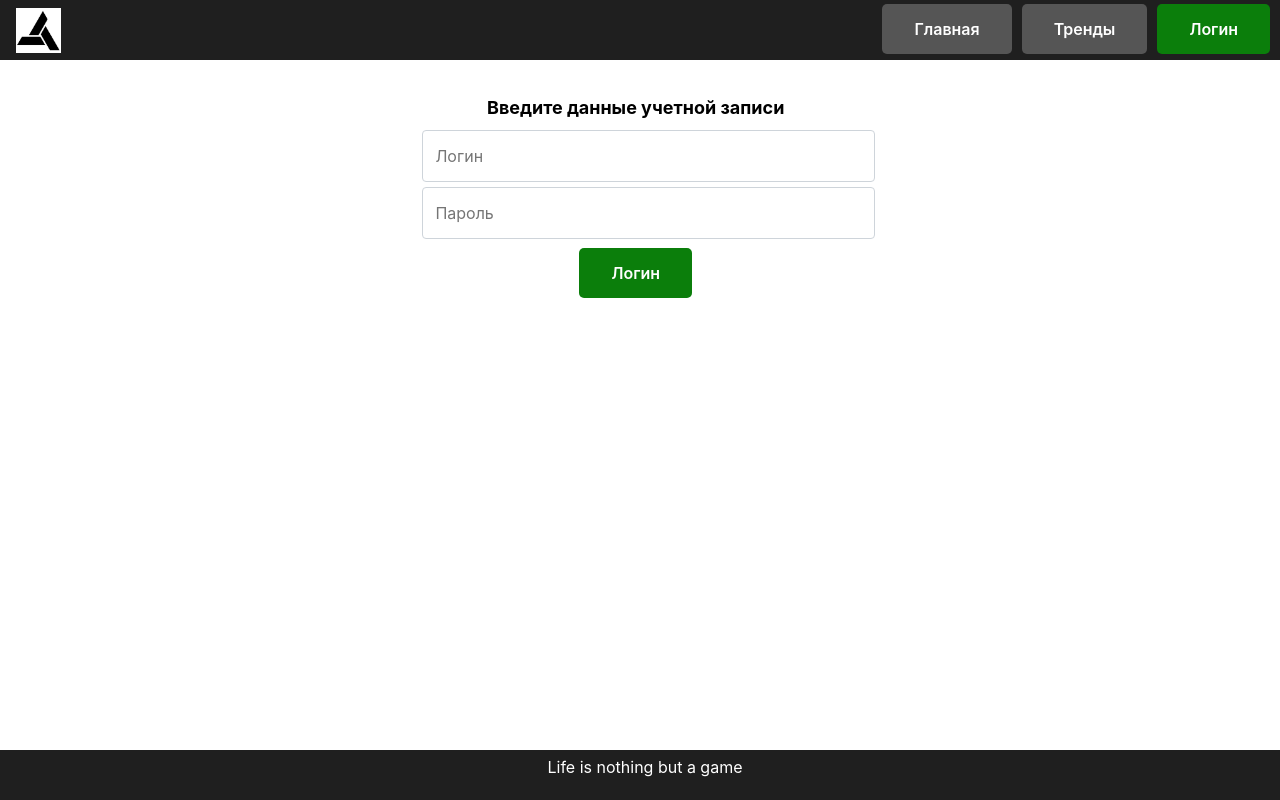
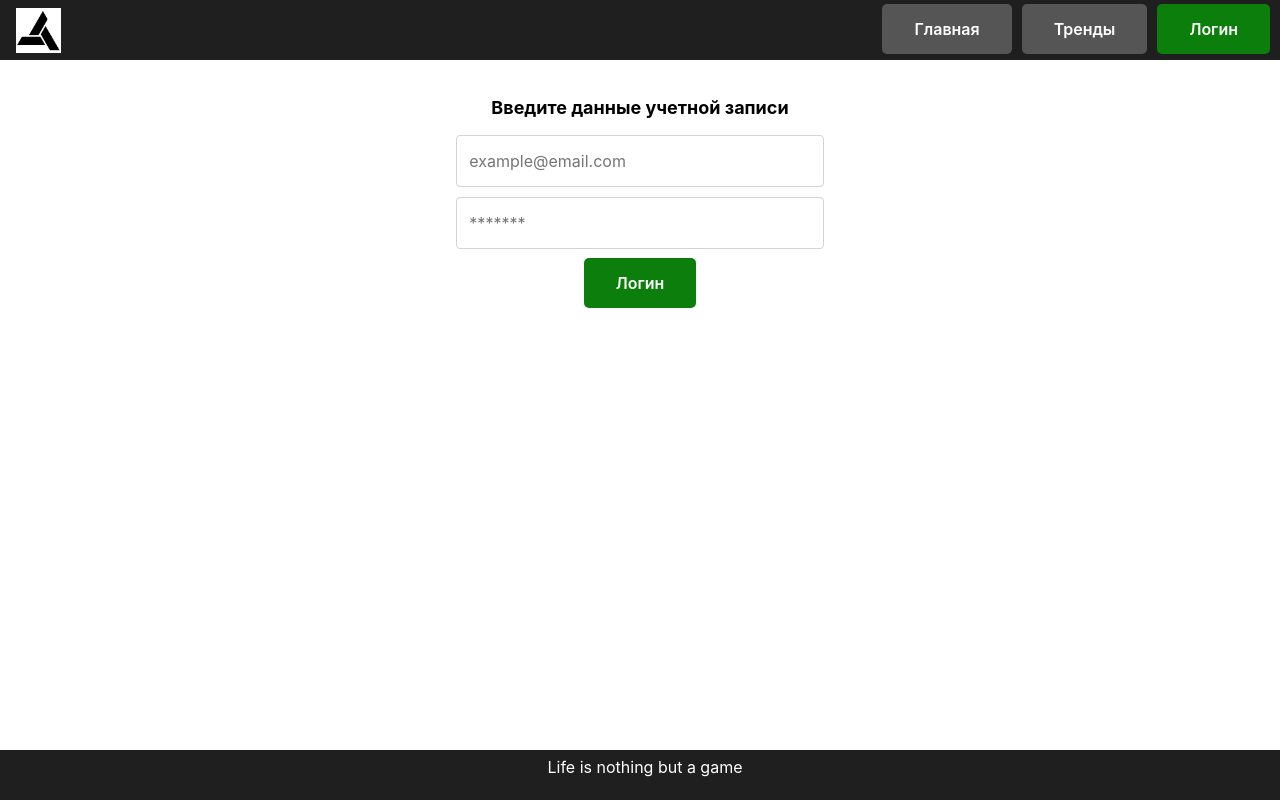
Before and after one commit to MulyukovAidar/react_blog_project, a React (Create React App) app: page /login in a window 1280 px wide. Built offline with nearby package versions, Linux system fonts and the light colour scheme.

Commit message:
/login component styling fixed

```diff
--- a/src/1-atoms/LoginButton.css
+++ b/src/1-atoms/LoginButton.css
@@ -20,7 +20,8 @@
 
 
 .navbar-login-button:hover {
-    background-color: white;
-    color: rgb(31, 31, 31);
+    /*background-color: white;*/
+    background-color: rgb(3, 82, 4);
+    /*color: rgb(31, 31, 31);*/
     /* border:  */
 }
--- a/src/2-molecules/Card.css
+++ b/src/2-molecules/Card.css
@@ -8,7 +8,7 @@
     word-wrap: break-word;
     background-color: #fff;
     background-clip: border-box;
-    border: 1.3px solid rgba(0,0,0,.125);
+    border: 1px solid rgba(0,0,0,.125);
     border-radius: .25rem;
     margin-top:20px;
     margin-bottom:20px;
--- a/src/2-molecules/LoginForm.css
+++ b/src/2-molecules/LoginForm.css
@@ -1,6 +1,6 @@
 .form {
-    display: block;
-    width: 100%;
+    display: inline-block;
+    width: 80%;
     height: calc(2.25rem + 2px);
     padding: .375rem .75rem;
     font-size: 1rem;
@@ -17,11 +17,13 @@
 
 .form-section{
     text-align: center;
-    margin: 0 auto;
-    position: absolute;
+    /*margin: 0 auto;*/
+    /*position: absolute;*/
     /*todo fix */
-    left: 33%;
+    /*left: 33%;*/
     margin-top: 2%;
+    margin-left: 0;
+    margin-right: auto;
 }
 
 h1 {
@@ -31,3 +33,8 @@ h1 {
 #password {
     margin-bottom: 25px;
 }
+
+.wide {
+    width: 100%;
+    text-align: center;
+}
--- a/src/2-molecules/LoginForm.js
+++ b/src/2-molecules/LoginForm.js
@@ -2,18 +2,19 @@ import React from 'react';
 import './LoginForm.css'
 import LoginButton from "../1-atoms/LoginButton";
 
-class LoginForm extends React.Component{
-    render(){
-        return(
-            <div className="form-section pure-u-1-3">
-                <form method="post" >
-                    <h1>Введите данные учетной записи</h1>
-                    <input id="username" className="form" name="username"  placeholder="Логин"/>
-                    <input id="password" className="form" name="password" placeholder="Пароль"/>
-                    {/*<button className="" type="submit">Авторизоваться</button>*/}
-                    <LoginButton/>
+class LoginForm extends React.Component {
+    render() {
+        return (
+          <div className="wide">
+                <div className="form-section pure-u-1-3">
+                    <form method="post">
+                        <h1>Введите данные учетной записи</h1>
+                        <input id="email" className="form" name="email" placeholder="example@email.com"/>
+                        <input id="password" className="form" name="password" placeholder="*******"/>
+                        <LoginButton/>
                     </form>
-            </div>
+                </div>
+          </div>
         );
     }
 }
--- a/src/2-molecules/Navbar.css
+++ b/src/2-molecules/Navbar.css
@@ -2,7 +2,7 @@
     width: 100%;
     height: 60px;
     background-color: rgb(31, 31, 31);
-    position: relative;
+    position: fixed;
 }
 
 .navbar-list {
--- a/src/App.css
+++ b/src/App.css
@@ -1,10 +1,7 @@
 body {
   /*background-color: rgb(201, 201, 201);*/
+  padding-top: 60px;
 }
-
-
-
-
 
 .App {
   /*text-align: center;*/
```
